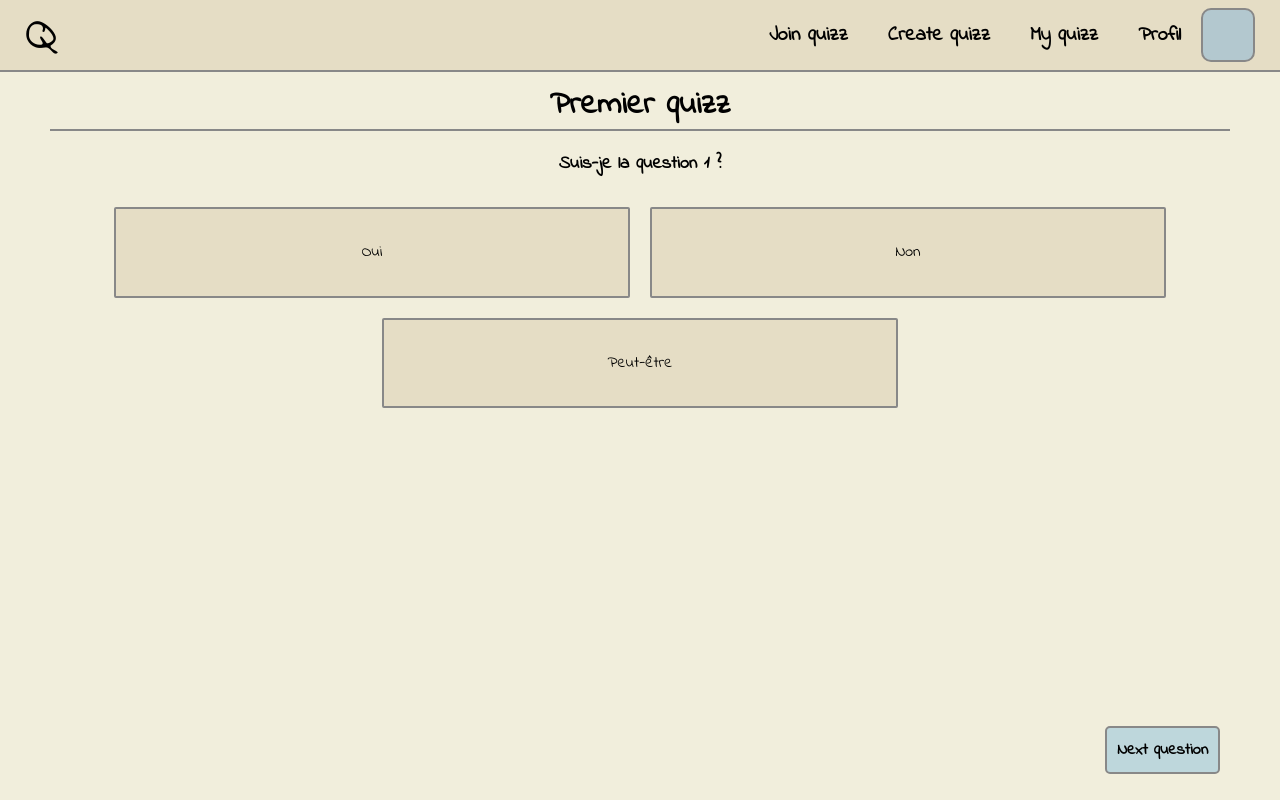
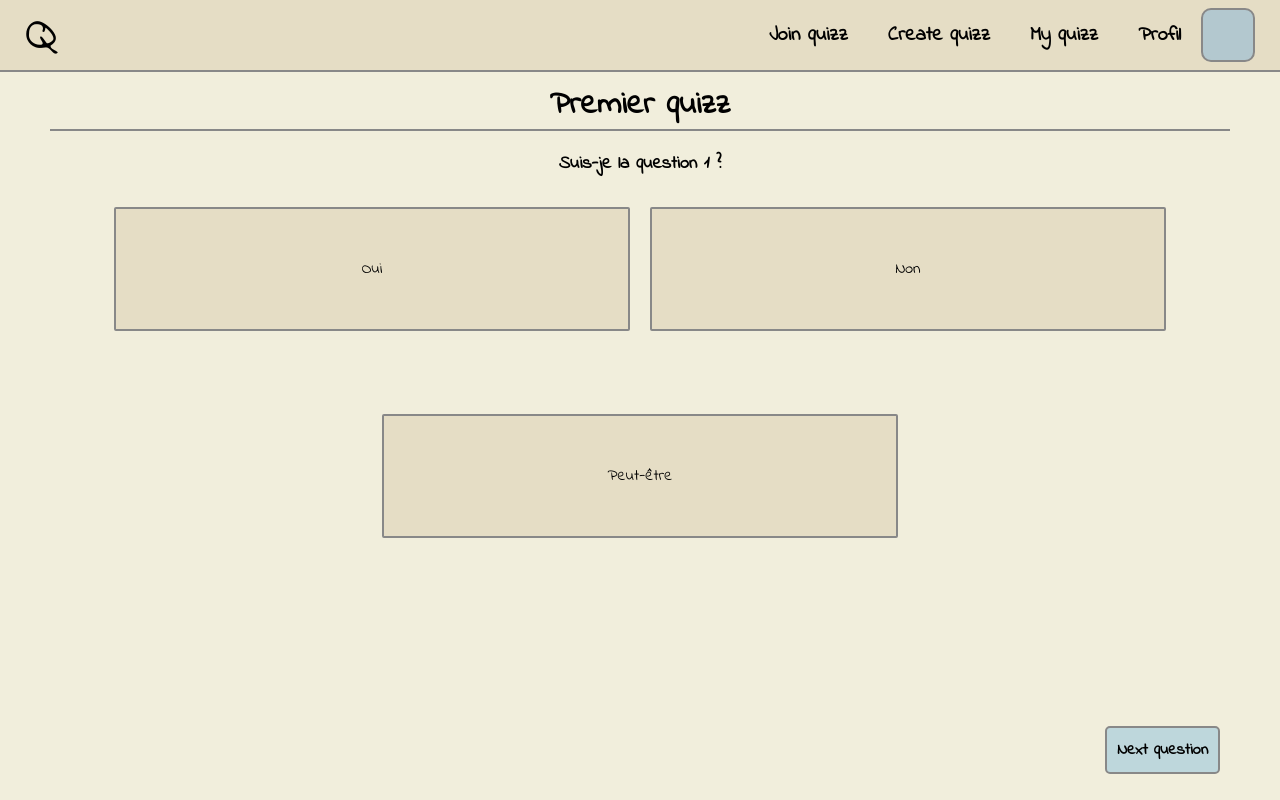
Before and after one commit to Herbin-Clement/projet-web-s8, a React (Create React App) app in the folder front/: page /quizz in a window 1280 px wide. Built offline with nearby package versions, Linux system fonts and the light colour scheme; a web font is replaced by a local one.

Commit message:
update quizz

```diff
--- a/front/src/App.tsx
+++ b/front/src/App.tsx
@@ -15,6 +15,75 @@ import Invite from './Component/invite/Invite';
 import Join from './Component/join/Join';
 import Profil from './Component/profil/Profil';
 
+const quizz = {
+  "name": "Premier quizz",
+  "questions": [
+    {
+      "name": "Suis-je la question 1 ?",
+      "id": 10,
+      "answers": [
+        {
+          "name": "Oui",
+          "id": 50,
+          "ok": true,
+        },
+        {
+          "name": "Non",
+          "id": 51,
+          "ok": false,
+        },
+        {
+          "name": "Peut-être",
+          "id": 49,
+          "ok": false,
+        }
+      ]
+    },
+    {
+      "name": "Suis-je la question 2 ?",
+      "id": 11,
+      "answers": [
+        {
+          "name": "Non",
+          "id": 52,
+          "ok": false,
+        },
+        {
+          "name": "Oui",
+          "id": 53,
+          "ok": true,
+        }
+      ]
+    },
+    {
+      "name": "Suis-je la question 4 ?",
+      "id": 12,
+      "answers": [
+        {
+          "name": "Non",
+          "id": 54,
+          "ok": true,
+        },
+        {
+          "name": "Oui",
+          "id": 55,
+          "ok": false,
+        },
+        {
+          "name": "Je sais pas",
+          "id": 56,
+          "ok": false,
+        },
+        {
+          "name": "Je ne suis point sûre. Cependant je suis une réponse assez longue !",
+          "id": 57,
+          "ok": false,
+        }
+      ]
+    }
+  ]
+}
+
 function App() {
 
   return (
@@ -27,7 +96,7 @@ function App() {
           <Route path="/home" element={<Home />} />
           <Route path="/join" element={<Join />} />
           <Route path="/create" element={<Create />} />
-          <Route path="/quizz" element={<Quizz />} />
+          <Route path="/quizz" element={<Quizz data={quizz} />} />
           <Route path="/invite" element={<Invite />} />
           <Route path="/profil" element={<Profil />} />
           <Route path="*" element={<Home />} />
--- a/front/src/Component/home/home.css
+++ b/front/src/Component/home/home.css
@@ -1,5 +1,7 @@
 .home {
     box-sizing: border-box;
+    display: flex;
+    flex-direction: column;
     width: 100%;
     min-height: 100vh;
     padding: 0;
--- a/front/src/Component/quizz/Answer.tsx
+++ b/front/src/Component/quizz/Answer.tsx
@@ -1,27 +1,27 @@
 import { useState } from 'react';
-
 import './quizz.css';
 
 interface AnswerProps {
-    answer: {
-        name: string;
-        id: number;
-        ok: boolean;
-    }
+    id: number,
+    selected: boolean | undefined,
+    name: string,
+    handleAnswerClick: (id: number, value: boolean) => void,
 }
 
-const Answer = ({ answer }: AnswerProps) => {
+const Answer = ({ id, selected, name, handleAnswerClick }: AnswerProps) => {
 
-    const [isCheck, setIsCheck] = useState<boolean>(false);
+    const [isSelected, setIsSelected] = useState<boolean>((selected === undefined ? false : selected));
 
-    const update = () => {
-        setIsCheck(prev => !prev);
-        console.log(isCheck);
+    const handleClick = () => {
+        setIsSelected(prev => {
+            handleAnswerClick(id, !prev);
+            return !prev;
+        })
     }
 
     return (
-        <div className={isCheck ? "quizz-check" : "quizz-notcheck"} onClick={() => update()}>
-            {answer.name}
+        <div className={isSelected ? "quizz-selected" : "quizz-notselected"} onClick={() => handleClick()}>
+            {name}
         </div>
     )
 }
--- a/front/src/Component/quizz/Quizz.tsx
+++ b/front/src/Component/quizz/Quizz.tsx
@@ -2,88 +2,113 @@ import './quizz.css';
 
 import Header from '../header/Header';
 import Answer from './Answer';
+import { useState } from 'react';
 
-const quizz = {
-    "name": "Premier quizz",
-    "questions": [
-        {
-            "name": "Suis-je la question 1 ?",
-            "id": 10,
-            "answers": [
-                {
-                    "name": "Oui",
-                    "id": 50,
-                    "ok": true,
-                },
-                {
-                    "name": "Non",
-                    "id": 51,
-                    "ok": false,
-                },
-                {
-                    "name": "Peut-être",
-                    "id": 49,
-                    "ok": false,
-                }
-            ]
-        },
-        {
-            "name": "Suis-je la question 2 ?",
-            "id": 10,
-            "answers": [
-                {
-                    "name": "Non",
-                    "id": 52,
-                    "ok": false,
-                },
-                {
-                    "name": "Oui",
-                    "id": 53,
-                    "ok": true,
-                }
-            ]
-        },
-        {
-            "name": "Suis-je la question 4 ?",
-            "id": 10,
-            "answers": [
-                {
-                    "name": "Non",
-                    "id": 52,
-                    "ok": true,
-                },
-                {
-                    "name": "Oui",
-                    "id": 53,
-                    "ok": false,
-                }
-            ]
-        }
-    ]
+interface AnswerData {
+    name: string,
+    id: number,
+    ok: boolean,
 }
 
-const Quizz = () => {
+interface AnswerResponse {
+    id: number,
+    res: boolean,
+}
+
+interface QuestionData {
+    name: string,
+    id: number,
+    answers: AnswerData[],
+}
+
+interface QuestionResponse {
+    id: number,
+    answers: AnswerResponse[],
+}
+
+interface QuizzData {
+    name: string,
+    questions: QuestionData[],
+}
+
+interface QuizzProps {
+    data: QuizzData,
+}
+
+const AnswerToAnswerResponse = (ans: AnswerData): AnswerResponse => {
+    return {
+        id: ans.id,
+        res: false,
+    }
+}
+
+const Quizz = ({ data }: QuizzProps) => {
+
+    const [questionId, setQuestionId] = useState<number>(0);
+    const [answers, setAnswers] = useState<QuestionResponse[]>([]);
+    const [currentAnswers, setCurrentAnswers] = useState<AnswerResponse[]>(data.questions[questionId].answers.map(ans => AnswerToAnswerResponse(ans)));
+
+    const handleClick = () => {
+        setAnswers(prev => {
+            prev.push({
+                id: data.questions[questionId].id,
+                answers: currentAnswers,
+            });
+            return prev;
+        })
+        if (questionId + 1 === data.questions.length) {
+            console.log("Quizz finished");
+            console.log(answers);
+        } else {
+            setQuestionId(prev => {
+                const res = prev + 1;
+                setCurrentAnswers(data.questions[res].answers.map(ans => AnswerToAnswerResponse(ans)));
+                return res
+            });
+        }
+    }
+
+    const handleAnswerClick = (id: number, value: boolean) => {
+        console.log("yo");
+        setCurrentAnswers(prev => {
+            for (let i = 0; i < prev.length; i++) {
+                if (prev[i].id === id) {
+                    prev[i].res = value;
+                    break;
+                }
+            }
+            return prev;
+        })
+    }
+
     return (
         <div className="home">
             <Header />
             <div className="quizz-content">
                 <div className="quizz-question">
                     <div className="quizz-title">
-                        {quizz.name}
+                        {data.name}
                     </div>
                     <div className="quizz-question-name">
-                        {quizz.questions[0].name}
+                        {data.questions[questionId].name}
                     </div>
                     <div className="quizz-question-answers">
                         {
-                            quizz.questions[0].answers.map(answer =>
-                                <Answer key={answer.id} answer={answer} />
+                            data.questions[questionId].answers.map((answer, id) =>
+                                <Answer key={answer.id}
+                                    id={answer.id}
+                                    name={answer.name}
+                                    handleAnswerClick={handleAnswerClick}
+                                    selected={currentAnswers[id].res} />
                             )
                         }
                     </div>
                 </div>
                 <div className="quizz-next">
-                    <button className="quizz-button-add-question">Next question</button>
+                    <button className="quizz-button-add-question"
+                        onClick={() => handleClick()}>
+                        {questionId + 1 === data.questions.length ? "Finish" : "Next question"}
+                    </button>
                 </div>
             </div>
         </div>
--- a/front/src/Component/quizz/quizz.css
+++ b/front/src/Component/quizz/quizz.css
@@ -47,27 +47,28 @@
     justify-content: center;
     border-radius: 2px;
     width: 40%;
-    min-height: 25%;
+    height: 15vh;
     margin: 10px;
     border: 2px solid #888888;
+    text-align: center;
     cursor: pointer;
     -webkit-user-select: none;
     -ms-user-select: none;
     user-select: none;
 }
 
-.quizz-check:hover {
+.quizz-selected:hover {
     background-color: #D2D180;
 }
 
-.quizz-check {
+.quizz-selected {
     background-color: #E5E483;
 }
 
-.quizz-notcheck {
+.quizz-notselected {
     background-color: #E5DDC5;
 }
 
-.quizz-notcheck:hover {
+.quizz-notselected:hover {
     background-color: #F1EEDC;
 }
```
